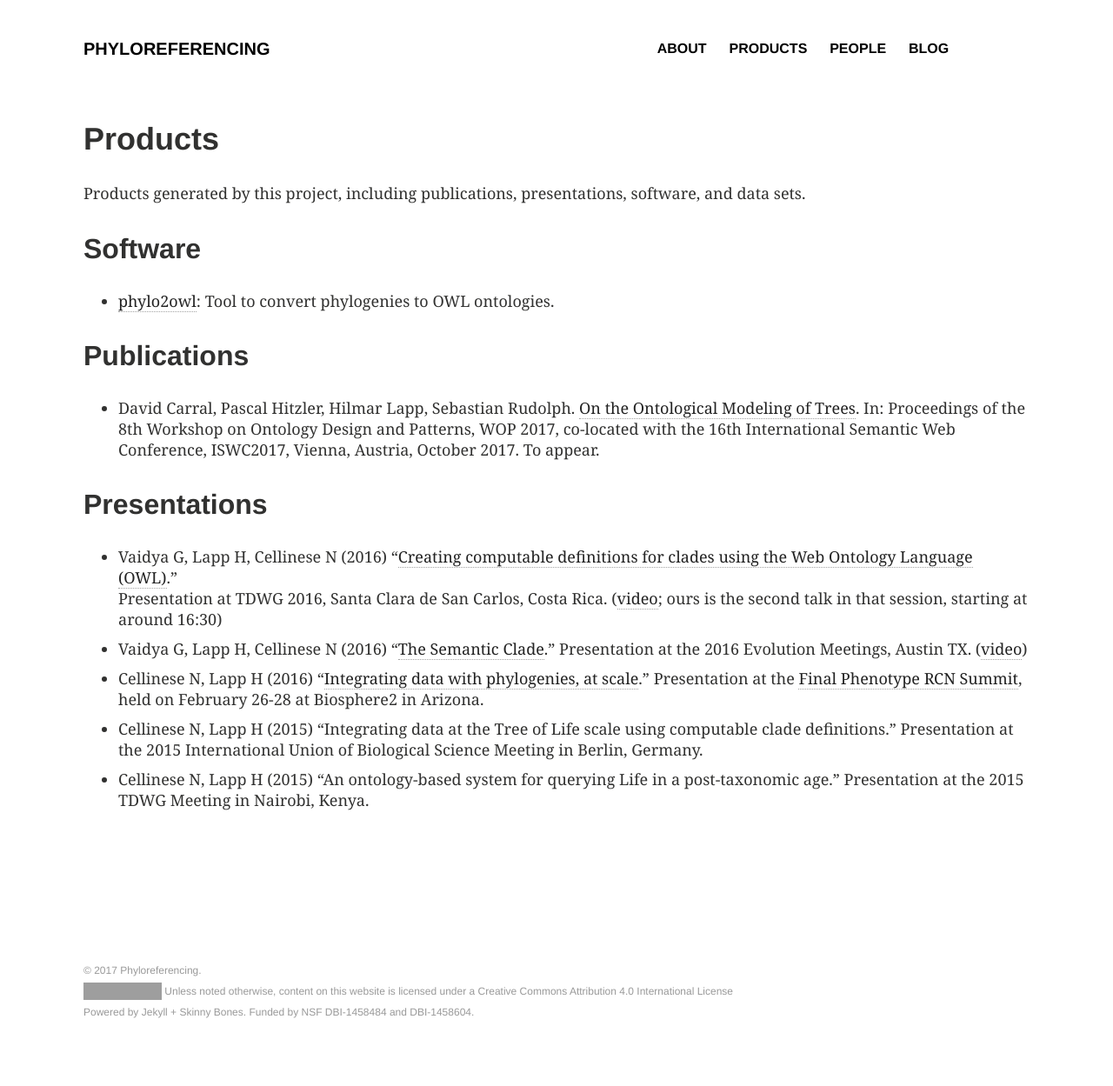
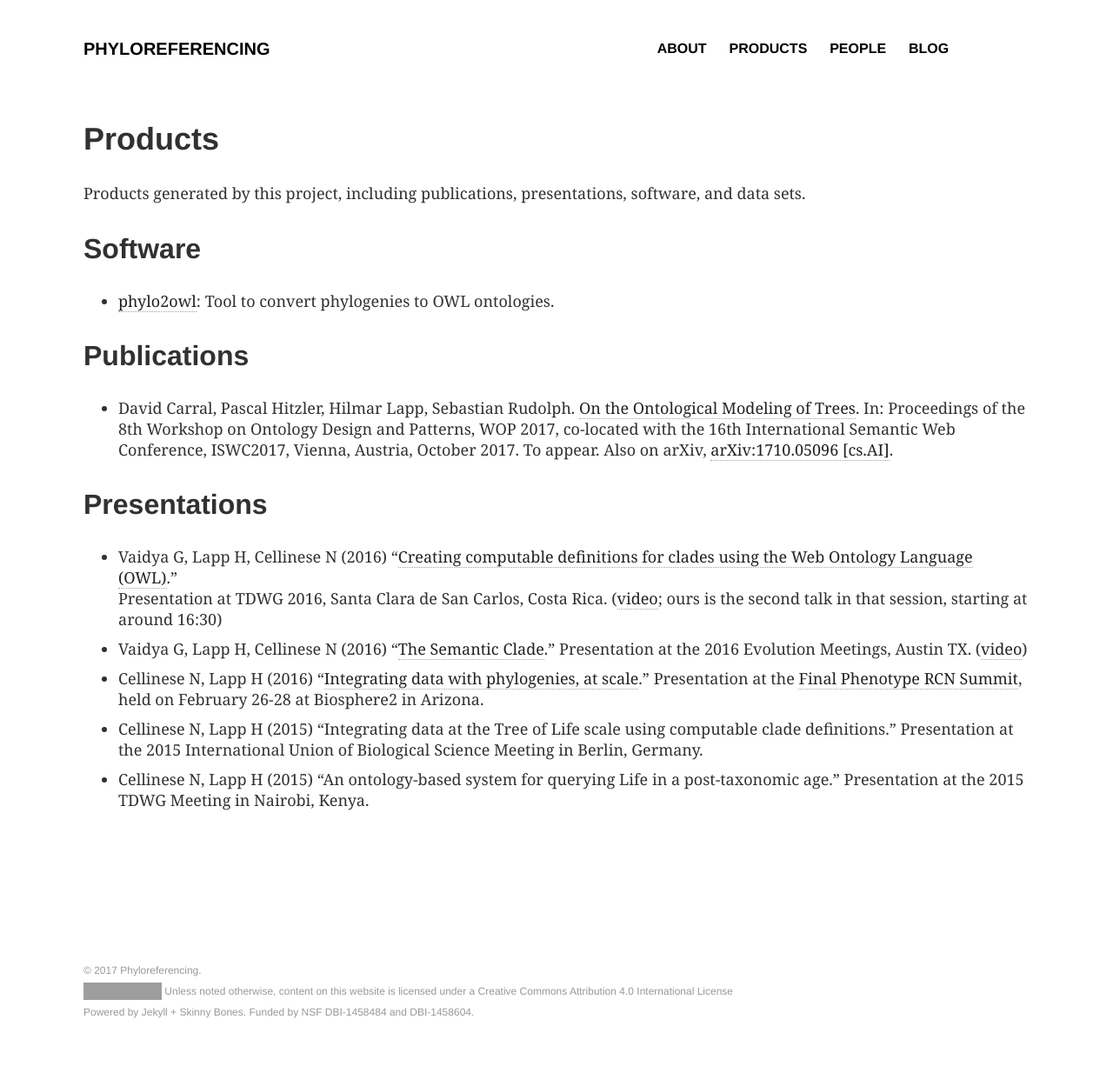
Before and after one commit to phyloref/phyloref.github.io, a Jekyll site: the page built from _pages/products.md, in a window 1280 px wide. Shown: the whole page at 87% size. Built offline with Jekyll 4.4.1, drawn with Linux system fonts in a browser that asks for light colours; comment, search, counter and statistics services are not loaded; grey boxes are pictures that could not be loaded.

Commit message:
Adds arXiv identifier to tree modeling paper

```diff
--- a/_pages/products.md
+++ b/_pages/products.md
@@ -22,7 +22,7 @@ ads: false
   Rudolph. [On the Ontological Modeling of Trees](http://daselab.cs.wright.edu/pub2/wop2017-trees.pdf). In:
   Proceedings of the 8th Workshop on Ontology Design and Patterns, WOP
   2017, co-located with the 16th International Semantic Web
-  Conference, ISWC2017, Vienna, Austria, October 2017. To appear.
+  Conference, ISWC2017, Vienna, Austria, October 2017. To appear. Also on arXiv, [arXiv:1710.05096 [cs.AI]](https://arxiv.org/abs/1710.05096).
 
 ## Presentations
 
```
